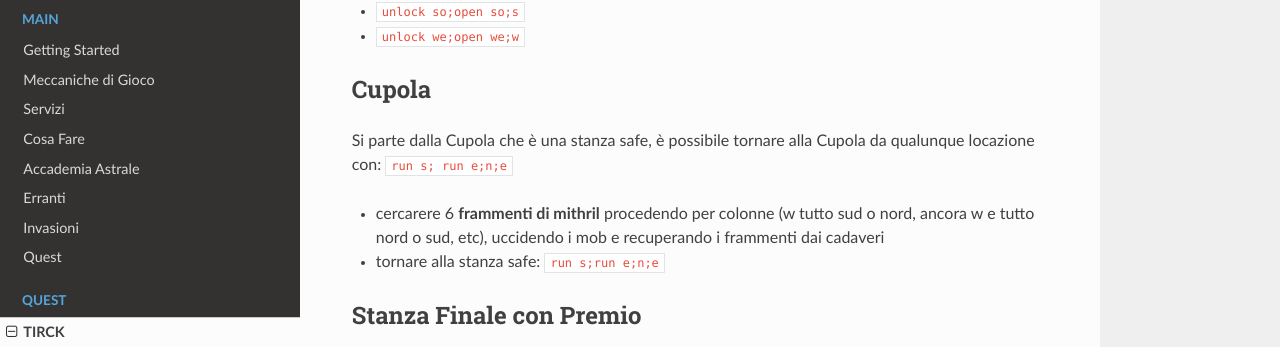
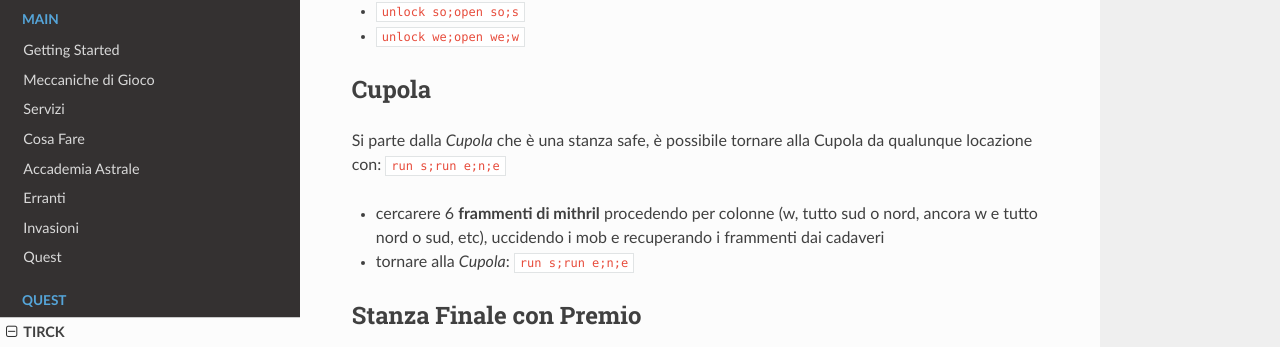
Before and after one commit to kemosh/leu, a Sphinx documentation site: the page built from docs/source/quest/tirck.rst, in a window 1280 px wide and 900 px high, scrolled down 1669 px. Shown: the part 127-474 px from the top of the window. Built offline with Sphinx 7.4.7 and the Read the Docs theme 2.0.0, drawn with Linux system fonts in a browser that asks for light colours.

```diff
--- a/docs/source/quest.rst
+++ b/docs/source/quest.rst
@@ -14,7 +14,7 @@ Livello 1
    AMON                                      60 min
    KELEPHO                                   60 min
    TORRE DELLA MAGIA                         60 min
-   ANCALADOR                                 90 min
+   :doc:`quest/ancalador`                    90 min
    CYNIDICEA                                 90 min
    ELMINSTER                                 90 min
    GIORNI DEL TEMPO                          90 min
--- a/docs/source/quest/tirck.rst
+++ b/docs/source/quest/tirck.rst
@@ -73,12 +73,13 @@ Cubetto VERDE
 
 Cupola
 ------
-Si parte dalla Cupola che è una stanza safe, è possibile tornare alla Cupola
-da qualunque locazione con: ``run s; run e;n;e``
+Si parte dalla *Cupola* che è una stanza safe, è possibile tornare alla Cupola
+da qualunque locazione con: ``run s;run e;n;e``
 
-- cercarere 6 **frammenti di mithril** procedendo per colonne (w tutto sud o nord, ancora w e
-  tutto nord o sud, etc), uccidendo i mob e recuperando i frammenti dai cadaveri
-- tornare alla stanza safe: ``run s;run e;n;e``
+- cercarere 6 **frammenti di mithril** procedendo per colonne (w, tutto sud o
+  nord, ancora w e tutto nord o sud, etc), uccidendo i mob e recuperando i
+  frammenti dai cadaveri
+- tornare alla *Cupola*: ``run s;run e;n;e``
 
 Stanza Finale con Premio
 ------------------------
--- a/docs/source/servizi.rst
+++ b/docs/source/servizi.rst
@@ -87,7 +87,7 @@ Localizzazione Oggetti
 Localizzazione Lingotti
 -----------------------
 I lingotti (incluse le pietre) si trovano nei tesori delle quest e in alcune
-**scatole nere laccata** che appaiono a caso addosso ad alcuni mob. È possibile
+**scatole nere laccate** che appaiono a caso addosso ad alcuni mob. È possibile
 individuare quali mob hanno la scatola chidendo al **vacchietto**:
 
 * path da *Alma Civitas*: ``s;s;e;e;s``
@@ -135,13 +135,15 @@ parte delle abilità della propria classe, ecco come procurarselo:
 
 * **Scettro di Ravenloft**, ha 6 cariche, quando usato lancia sanctuary su tutti i
   mob/giocatori nella stanza
+
   - andare ad *Allania*, all'intersezione delle gallerie
   - andare da **Arren**: ``n;e;e;n;u;u;e;e;n``
   - comprare lo scettro: ``buy 7``, costa **350 mdc** e, una volta scarico, può essere
     rivenduto per **70 mdc**
   - tornare: ``s;w;w;d;d;s;w;w;s``
 
-* **Scudo di Silver**, lancia sanctuary a piacere, ha un cooldown di 2 RockHound
+* **Scudo di Silver**, lancia sanctuary a piacere, ha un cooldown di 2 round
+
   - andare ad **Allania** e poi dai **Viaggiatori**, andare 2 volte a nord
   - comprare lo scudo e indossarlo
   - usare il comando: ``silver``
```
Also changed, not shown: docs/source/quest/ancalador.rst (added, +32 -0 lines).
